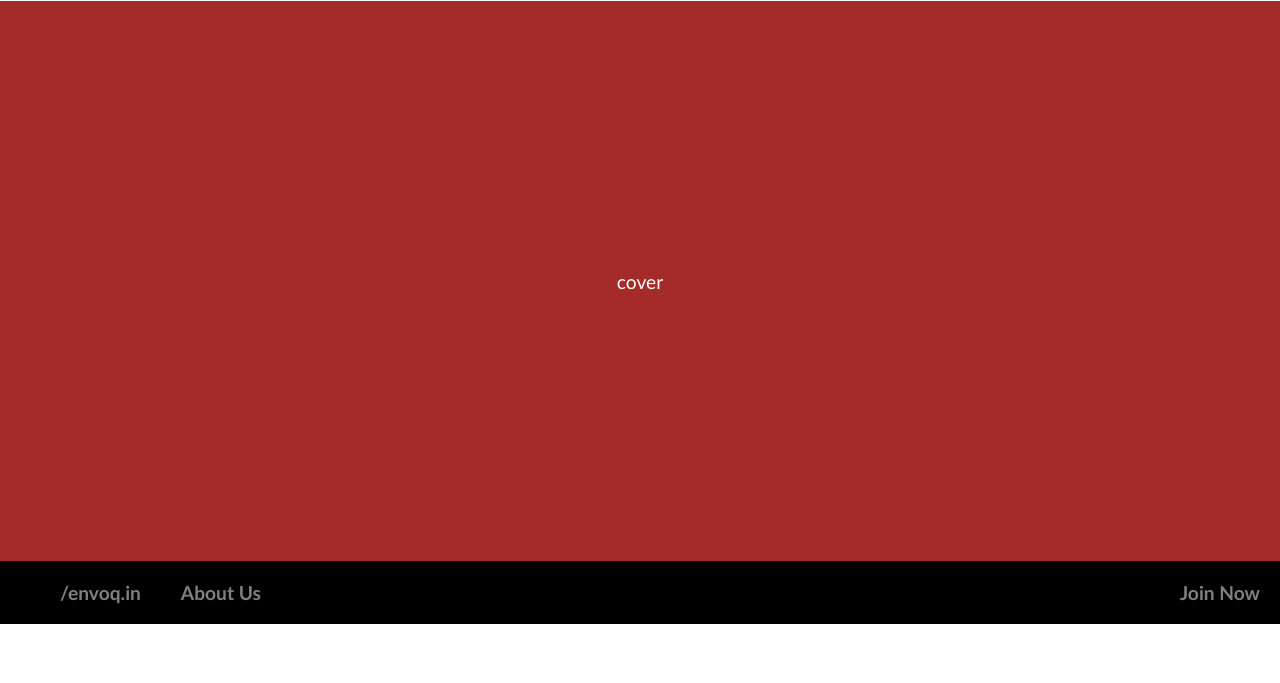
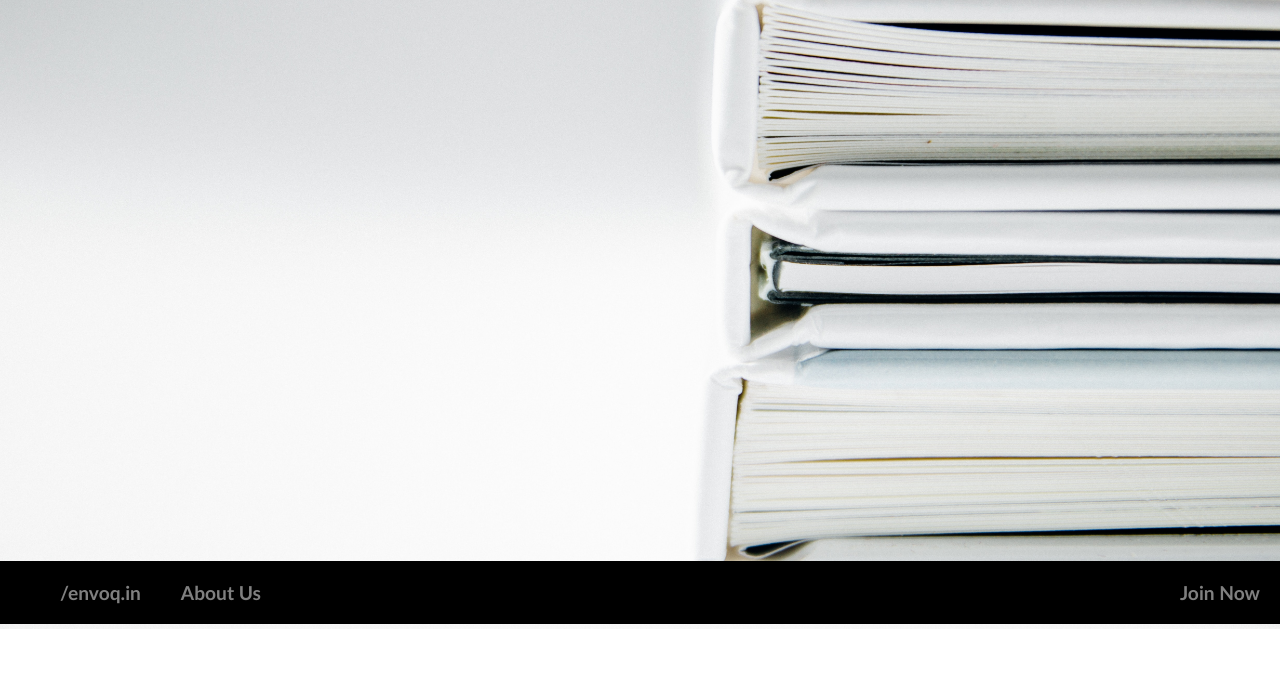
Before and after one commit to rvfreelance/envoq.github.io, a plain HTML site: page index.html in a window 1280 px wide. Shown: the part 117-800 px from the top of the page. Drawn offline with Linux system fonts and the light colour scheme.

Commit message:
added cover imge

```diff
--- a/grid.css
+++ b/grid.css
@@ -27,7 +27,7 @@ section{
     justify-content: center;
     align-items: center;
     height: 70vh;
-    background-color: brown;
+    background-color: whitesmoke;
 }
 
 .circle{
--- a/index.html
+++ b/index.html
@@ -13,7 +13,7 @@
             <p><img src="./images/envoq.png" alt="envoq style font" width="30%"></p>
         </div>
         <div id="cover">
-            <p>cover</p>
+            <img src="images/cover.jpg" alt="stack of books" width="100%">
         </div>
     </div>
     <div id="nav">
@@ -46,27 +46,6 @@
                 <p><strong>REVOLUTION</strong>,</p><br>
                 <p><strong><em>This is the way an organization work</em></strong></p>
             </div>
-
-            <!--  -->
-            <!--  -->
-            <!--  -->
-            <!-- <div class="layout_3 layout">
-                    <div class="circle img_about"></div>
-                    <p>We are an organization, you can grow with. We want you to</p><br>
-                    <p><strong><em>DO WHAT YOU WANT, THE WAY YOU LIKE.</em></strong></p>
-                </div>
-                <div class="layout_3 layout">
-                    <div class="circle img_ambition"></div>
-                    <p>We want to recreate <strong>the power of</strong></p><br>
-                    <p><strong>TOGETHERNESS</strong></p><br>
-                    <p><strong>JOIN envoq.in</strong>, & see for yourself</p>
-                </div>
-                <div class="layout_3 layout">
-                    <div class="circle img_join"></div>
-                    <p>Come join the</p><br>
-                    <p><strong>REVOLUTION</strong>,</p><br>
-                    <p><strong><em>This is the way an organization work</em></strong></p>
-                </div> -->
         </div>
 
         <div id="project">
```
Also changed, not shown: images/cover.jpg (added).
